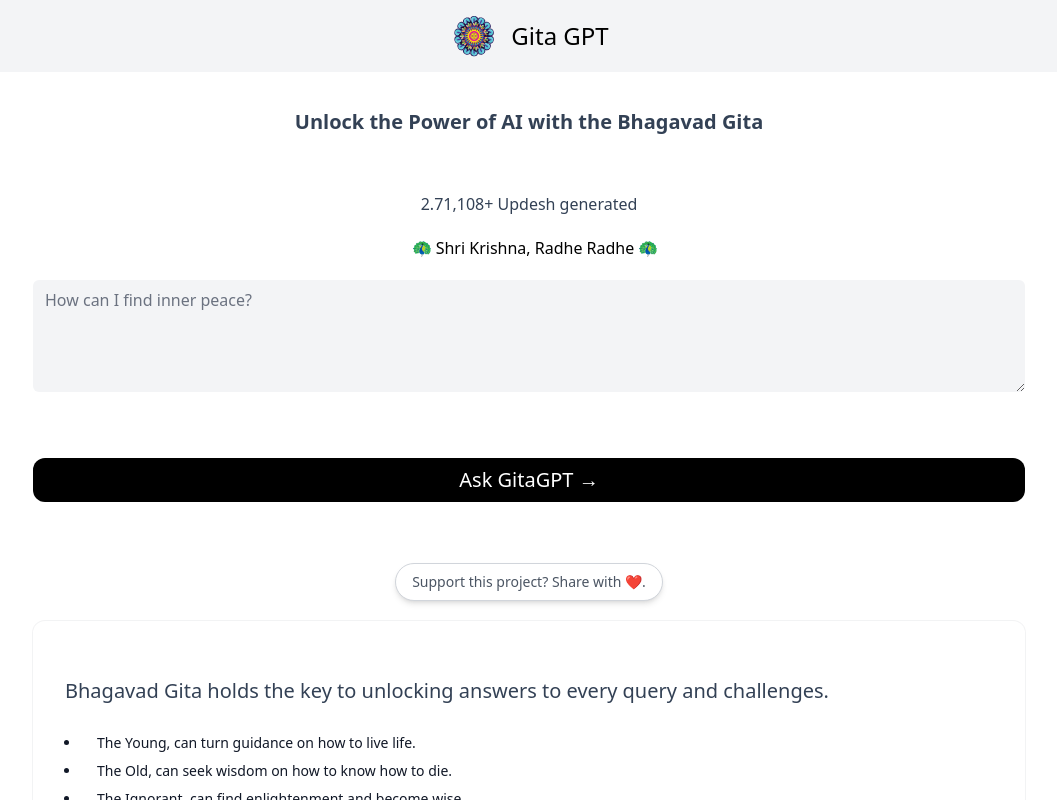
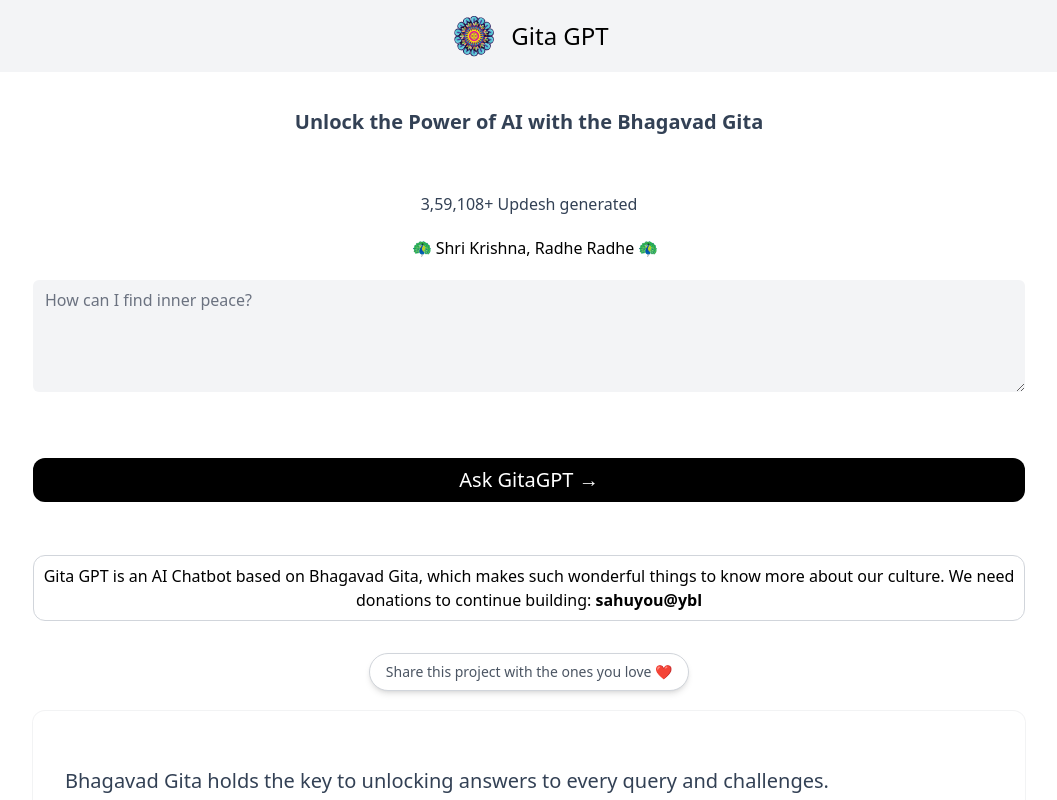
Before and after one commit to AI-prodev/GitaGPT, a Next.js app: page / in a window 1280 px wide. Shown: the top 800 px of the page, without its empty margins (111-1168 px from the left). Built offline with nearby package versions, Linux system fonts and the light colour scheme.

Commit message:
Update index.tsx

```diff
--- a/pages/index.tsx
+++ b/pages/index.tsx
@@ -82,7 +82,7 @@
         </h2>
         <div className="max-xl w-full">
           <div className="mt-10 items-center space-x-3">
-            <p className="text-center font-medium text-slate-700 mt-5 mb-5">2.71,108+ Updesh generated</p>
+            <p className="text-center font-medium text-slate-700 mt-5 mb-5">3,59,108+ Updesh generated</p>
             <strong className="text-center font-medium">
               🦚 Shri Krishna, Radhe Radhe 🦚</strong>
           </div>
@@ -119,8 +119,6 @@
           toastOptions={{ duration: 2000 }}
         />
         <hr className="h-px bg-gray-700 border-1 dark:bg-gray-700" />
-
-
         <ResizablePanel>
           <AnimatePresence mode="wait">
             <motion.div className="text-left space-y-10 my-10">
@@ -157,7 +155,8 @@
             </motion.div>
           </AnimatePresence>
         </ResizablePanel>
-        <a className="flex max-w items-center justify-center space-x-2 rounded-full border border-gray-300 bg-white px-4 py-2 text-sm text-gray-600 shadow-md transition-colors hover:bg-gray-100 mt-5 mb-5" href="https://www.sahu4you.com/gita-gpt/" target="_blank" rel="noopener noreferrer"><p>Support this project? Share with ❤️.</p></a>
+        <div className="my-3 cursor-pointer rounded-xl border border-gray-300 py-2 px-2">Gita GPT is an AI Chatbot based on Bhagavad Gita, which makes such wonderful things to know more about our culture. We need donations to continue building: <strong>sahuyou@ybl</strong></div>
+        <a className="flex max-w items-center justify-center space-x-2 rounded-full border border-gray-300 bg-white px-4 py-2 text-sm text-gray-600 shadow-md transition-colors hover:bg-gray-100 mt-5 mb-5" href="https://www.sahu4you.com/gita-gpt/" target="_blank" rel="noopener noreferrer"><p>Share this project with the ones you love ❤️</p></a>
         <div className="max-xl w-full whitespace-pre-line break-words rounded-xl bg-white p-8 ring-1 ring-slate-900/5">
 <h2 className="text-left mt-6 mb-6 space-y-4 leading-7 text-slate-700 sm:text-xl">Bhagavad Gita holds the key to unlocking answers to every query and challenges.</h2>
 <ul className="list-disc text-left text-gray-900 my-5">
```
